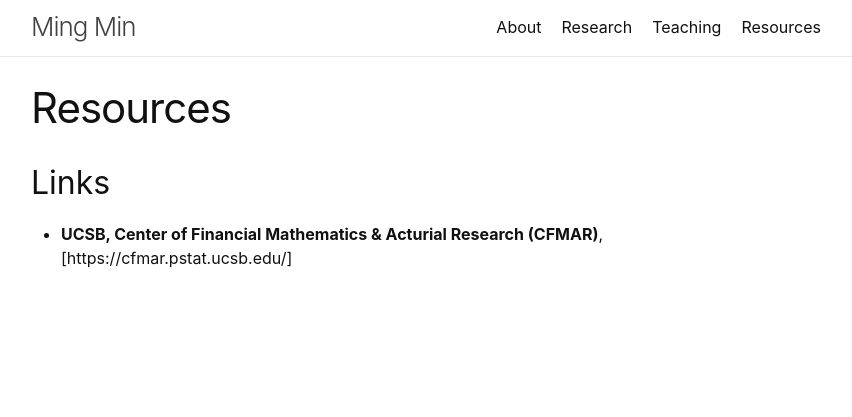
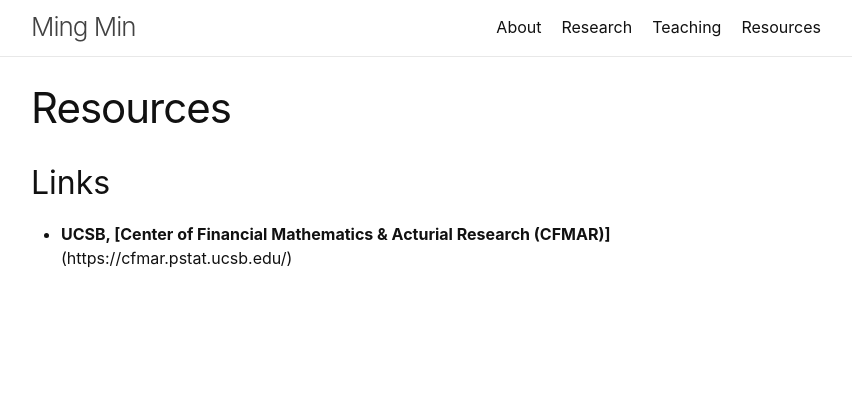
Before and after one commit to mmin0/mmin0.github.io, a Jekyll site: the page built from resources/index.md, in a window 1280 px wide. Shown: the top 417 px of the page, without its empty margins (214-1066 px from the left). Built offline with Jekyll 4.4.1, drawn with Linux system fonts in a browser that asks for light colours.

```diff
--- a/resources/index.md
+++ b/resources/index.md
@@ -4,4 +4,4 @@ title: Resources
 ---
 
 ## Links
-* **UCSB, Center of Financial Mathematics & Acturial Research (CFMAR)**, [https://cfmar.pstat.ucsb.edu/]
+* **UCSB, [Center of Financial Mathematics & Acturial Research (CFMAR)]**(https://cfmar.pstat.ucsb.edu/)
```
